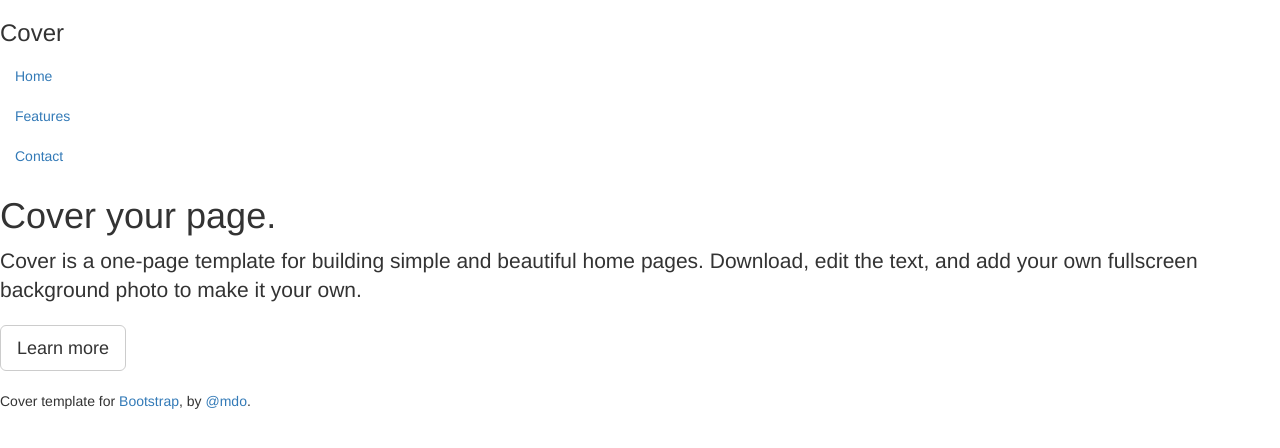
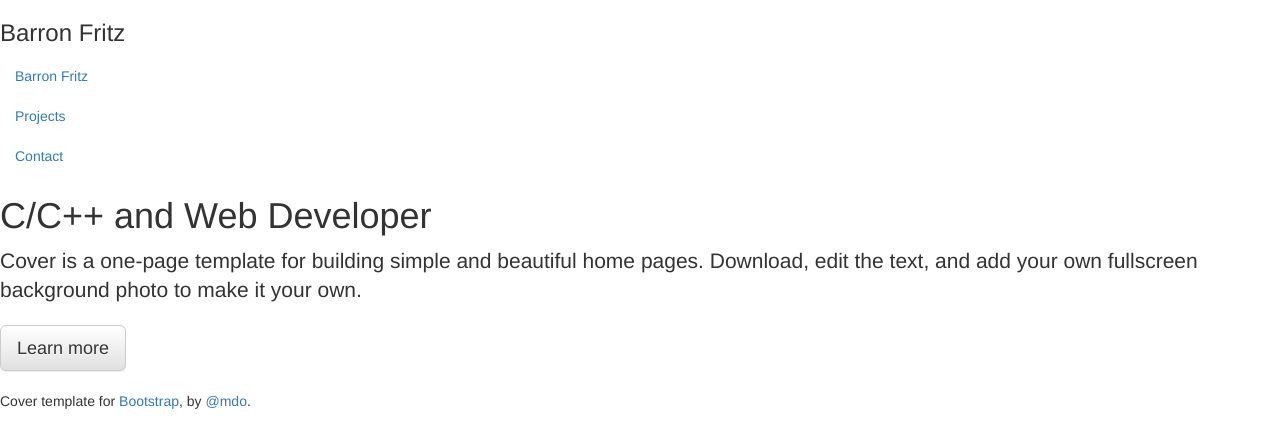
Before and after one commit to BarronFritz/BarronFritz.github.io, a plain HTML site: page index.html in a window 1280 px wide. Drawn offline with nearby package versions, Linux system fonts and the light colour scheme.

Commit message:
fixed Cover page and personalized content

```diff
--- a/index.html
+++ b/index.html
@@ -11,7 +11,7 @@
     <!-- Latest compiled and minified Bootstrap CSS -->
     <link rel="stylesheet" href="https://maxcdn.bootstrapcdn.com/bootstrap/3.3.5/css/bootstrap.min.css">
     <!-- Optional theme -->
-    <!--link rel="stylesheet" href="https://maxcdn.bootstrapcdn.com/bootstrap/3.3.5/css/bootstrap-theme.min.css"-->
+    <link rel="stylesheet" href="https://maxcdn.bootstrapcdn.com/bootstrap/3.3.5/css/bootstrap-theme.min.css">
 
 
     <!-- HTML5 shim and Respond.js for IE8 support of HTML5 elements and media queries -->
@@ -29,18 +29,18 @@
         <div class="cover-container">
             <div class="masthead clearfix">
                 <div class="inner">
-                    <h3 class="masthead-brand">Cover</h3>
+                    <h3 class="masthead-brand">Barron Fritz</h3>
                     <nav>
                         <ul class="nav masthead-nav">
-                            <li class="active"><a href="#">Home</a></li>
-                            <li><a href="#">Features</a></li>
+                            <li class="active"><a href="#">Barron Fritz</a></li>
+                            <li><a href="#">Projects</a></li>
                             <li><a href="#">Contact</a></li>
                         </ul>
                     </nav>
                 </div>
             </div>
             <div class="inner cover">
-                <h1 class="cover-heading">Cover your page.</h1>
+                <h1 class="cover-heading">C/C++ and Web Developer</h1>
                 <p class="lead">Cover is a one-page template for building simple and beautiful home pages. Download, edit the text, and add your own fullscreen background photo to make it your own.</p>
                 <p class="lead">
                     <a href="#" class="btn btn-lg btn-default">Learn more</a>
```
